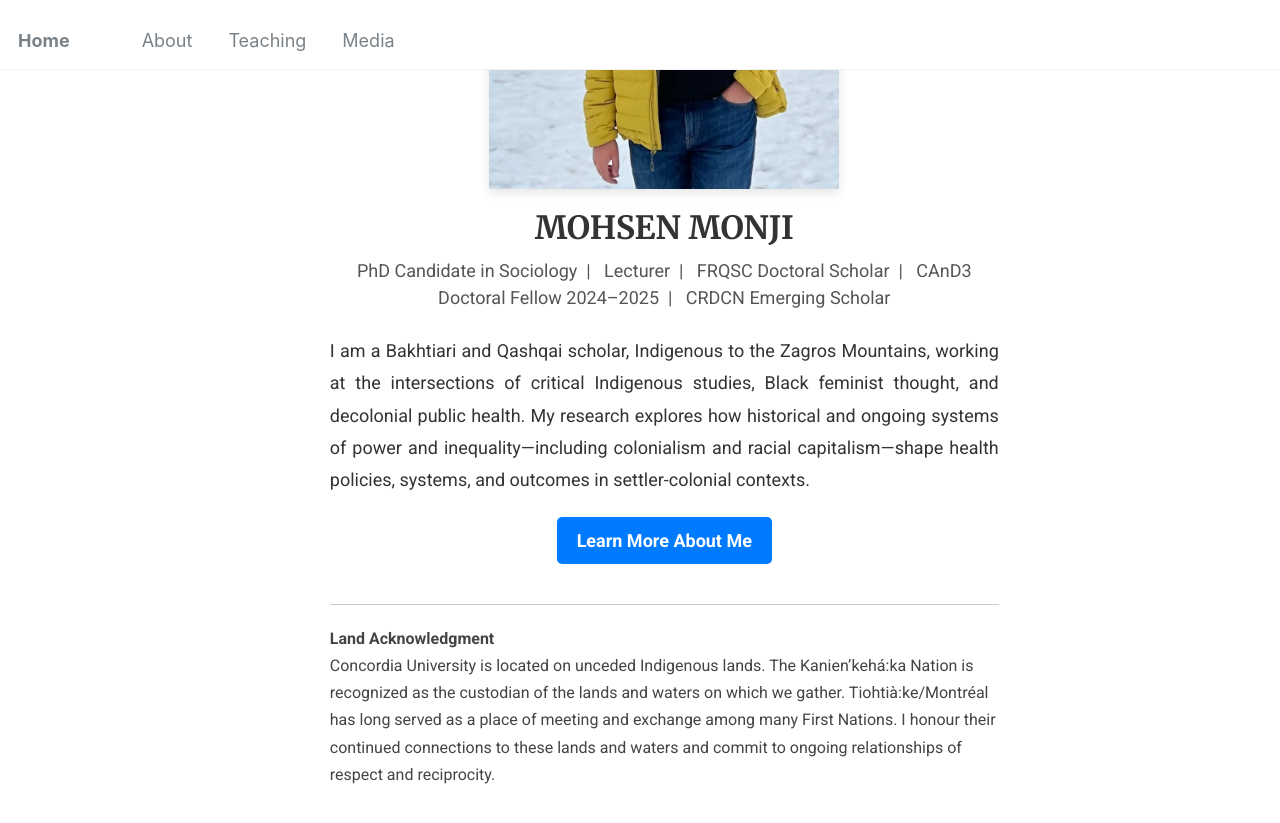
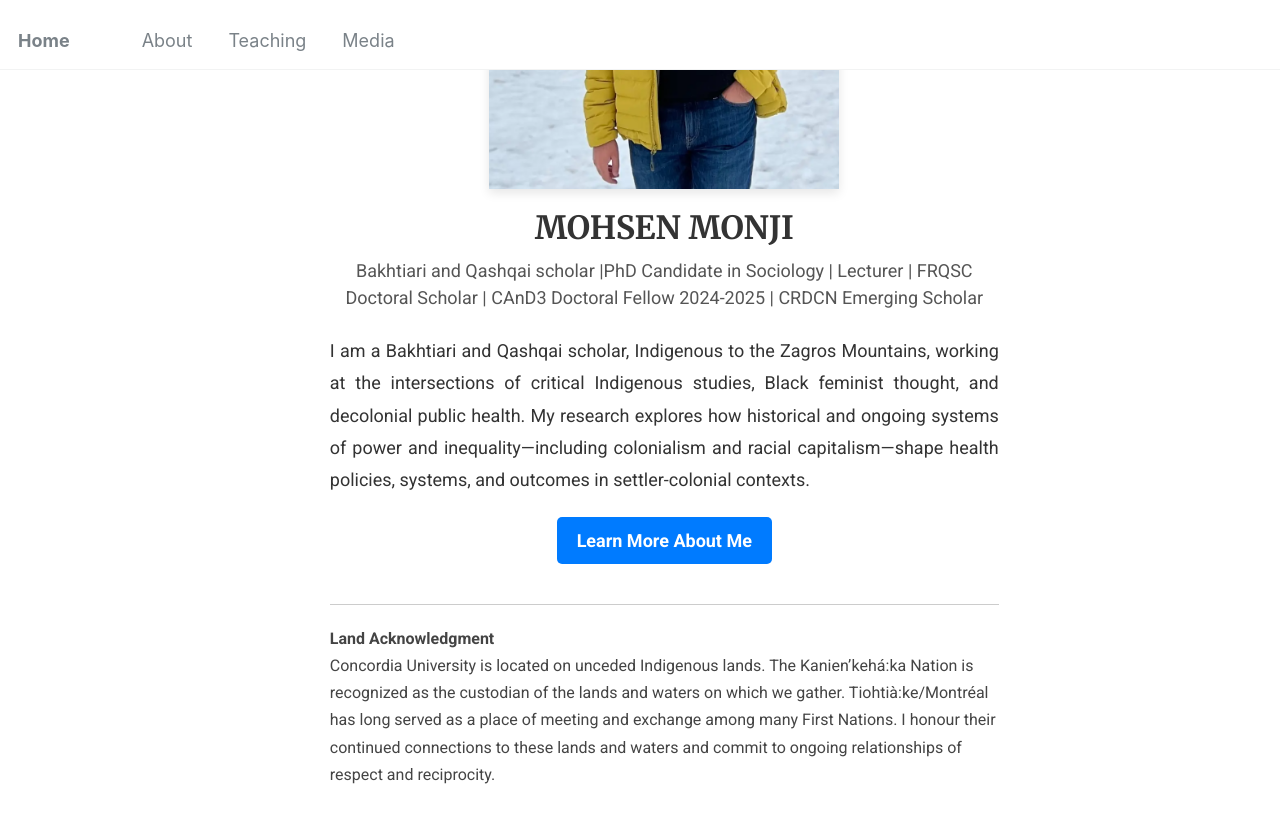
Before and after one commit to Mohsnmonji/mohsnmonji.github.io, a Jekyll site: the page built from _pages/front.md, in a window 1280 px wide and 900 px high, scrolled down 378 px. Shown: the top 823 px of the window. Built offline with Jekyll 4.4.1, drawn with Linux system fonts in a browser that asks for light colours.

Commit message:
Update front.md

```diff
--- a/_pages/front.md
+++ b/_pages/front.md
@@ -21,13 +21,9 @@ hide_avatar: true
   <!-- Name -->
   <h1 style="color:#333; font-size:32px; margin-bottom:10px;">MOHSEN MONJI</h1>
 
-  <!-- Subtitle  (original bar style) -->
-  <p style="font-size:18px; margin-top:5px; color:#555;">
-    PhD Candidate in Sociology&nbsp; | &nbsp;
-    Lecturer&nbsp; | &nbsp;
-    FRQSC Doctoral Scholar&nbsp; | &nbsp;
-    CAnD3 Doctoral Fellow 2024–2025&nbsp; | &nbsp;
-    CRDCN Emerging Scholar
+  <!-- Subtitle -->
+  <p style="font-size: 18px; margin-top: 5px; color: #555;">
+    Bakhtiari and Qashqai scholar |PhD Candidate in Sociology | Lecturer | FRQSC Doctoral Scholar | CAnD3 Doctoral Fellow 2024-2025 | CRDCN Emerging Scholar
   </p>
 
   <!-- Description -->
```
